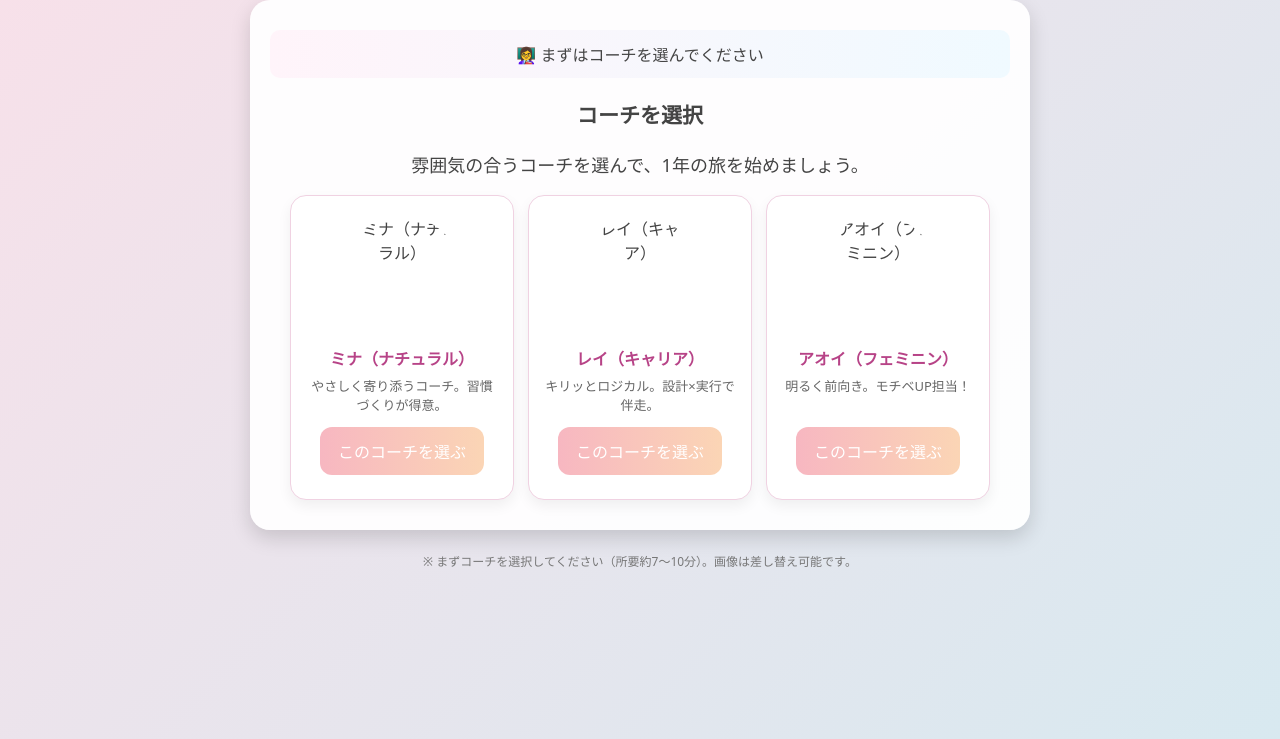
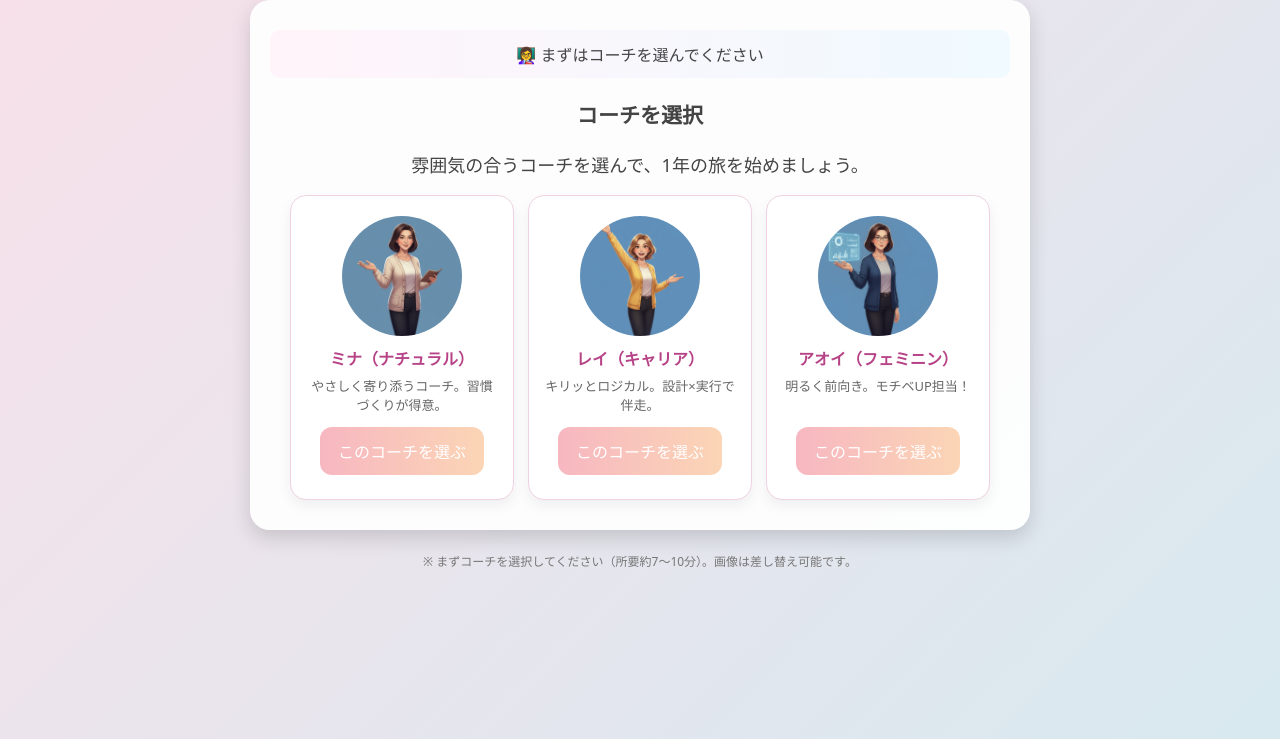
Before and after one commit to keisukegent/money-life-story, a plain HTML site: page index.html in a window 1280 px wide. Shown: the part 117-856 px from the top of the page. Drawn offline with Linux system fonts and the light colour scheme.

Commit message:
Update index.html

```diff
--- a/index.html
+++ b/index.html
@@ -100,7 +100,7 @@ const coachProfiles = {
     key: 'mina',
     name: 'ミナ（ナチュラル）',
     // 画像パスを置きたい場合は images/chara1.jpg を用意。無ければ下の fallback が表示されます。
-    avatarSrc: "images/chara1.jpg",
+    avatarSrc: "./chara1.jpg",
     fallback: svg('#ffd6e9', faceSoft),
     desc: 'やさしく寄り添うコーチ。習慣づくりが得意。',
     quotes: {
@@ -122,7 +122,7 @@ const coachProfiles = {
   rei: {
     key: 'rei',
     name: 'レイ（キャリア）',
-    avatarSrc: "images/chara2.jpg",
+    avatarSrc: "./chara2.jpg",
     fallback: svg('#d9e7ff', faceSharp),
     desc: 'キリッとロジカル。設計×実行で伴走。',
     quotes: {
@@ -144,7 +144,7 @@ const coachProfiles = {
   aoi: {
     key: 'aoi',
     name: 'アオイ（フェミニン）',
-    avatarSrc: "images/chara3.jpg",
+    avatarSrc: "./chara3.jpg",
     fallback: svg('#fff0c9', faceBright),
     desc: '明るく前向き。モチベUP担当！',
     quotes: {
```
